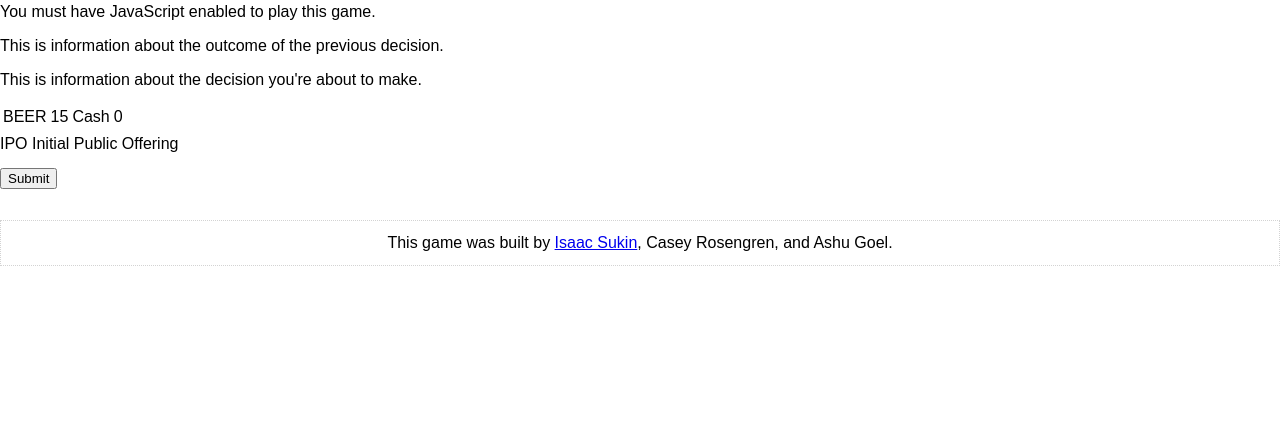
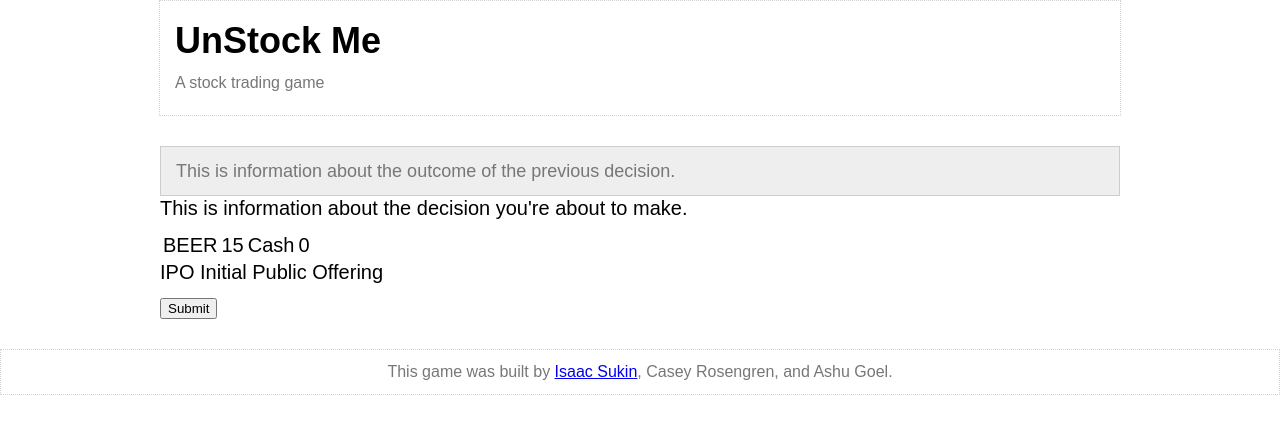
Before and after one commit to IceCreamYou/UnStockMe, a plain HTML site: page index.html in a window 1280 px wide. Drawn offline with Linux system fonts and the light colour scheme.

Commit message:
Improved styling + added header

```diff
--- a/index.html
+++ b/index.html
@@ -12,9 +12,14 @@
     <script type="text/javascript" src="main.js"></script>
 </head>
 <body>
+    <div id="header">
+      <!--<img src="logo.png" alt="UnStock Me" />-->
+      <h1>UnStock Me</h1>
+      <p class="description">A stock trading game</p>
+    </div>
     <div id="main">
       <div id="content">
-        <p>You must have JavaScript enabled to play this game.</p>
+        <noscript>You must have JavaScript enabled to play this game.</noscript>
         <p class="note">This is information about the outcome of the previous decision.</p>
         <p class="info">This is information about the decision you're about to make.</p>
         <table id="stocks">
--- a/styles.css
+++ b/styles.css
@@ -4,7 +4,7 @@
 
 body, h1, h2, h3, h4, div, ul, p, pre {
   color: black;
-  font-size: 16px;
+  font-size: 20px;
   line-height: 24px;
   padding: 0;
   margin: 0;
@@ -15,6 +15,7 @@ h1 {
   font-weight: bold;
   line-height: 40px;
   margin: 20px 0 10px;
+  padding-left: 15px;
 }
 
 h2 {
@@ -22,13 +23,6 @@ h2 {
   font-weight: bold;
   line-height: 32px;
   margin: 15px 0 10px;
-}
-
-h3 {
-  font-size: 20px;
-  font-weight: bold;
-  line-height: 24px;
-  margin: 10px 0 5px;
 }
 
 pre {
@@ -44,9 +38,46 @@ li {
   list-style-position: inside;
 }
 
+/* Structure */
+
+#header {
+  border: 1px dotted lightGray;
+  margin: 0 auto 30px auto;
+  padding-bottom: 10px;
+  width: 960px;
+}
+
+.description {
+  color: #777777;
+  font-size: 16px;
+  margin-left: 15px;
+}
+
+#main {
+  margin: 0 auto;
+  width: 960px;
+}
+
 #footer {
   border: 1px dotted lightGray;
   margin-top: 30px;
   padding-top: 10px;
   text-align: center;
 }
+
+#footer p {
+  color: #777777;
+  font-size: 16px;
+}
+
+/* Specific styles */
+
+.note {
+  background-color: #EEEEEE;
+  border: 1px solid #CCCCCC;
+  color: #777777;
+  font-size: 18px;
+  line-height: 18px;
+  margin: 0;
+  padding: 15px;
+}
```
Also changed, not shown: training2.html (deleted, +0 -33 lines).
